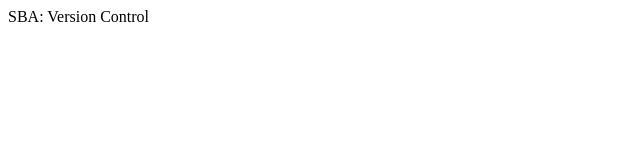
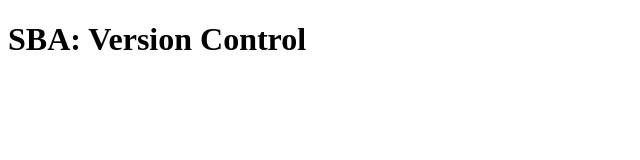
Before and after one commit to DblRH600/version-control-simulation-RicoHaywood, a plain HTML site: page index.html in a window 1280 px wide. Shown: the whole page, without its empty margins (0-640 px from the left). Drawn offline with Linux system fonts and the light colour scheme.

Commit message:
change header tag to h1 tag

```diff
--- a/index.html
+++ b/index.html
@@ -6,6 +6,6 @@
     <title>Document</title>
 </head>
 <body>
-    <header>SBA: Version Control</header>
+    <h1>SBA: Version Control</h1>
 </body>
 </html>
```
